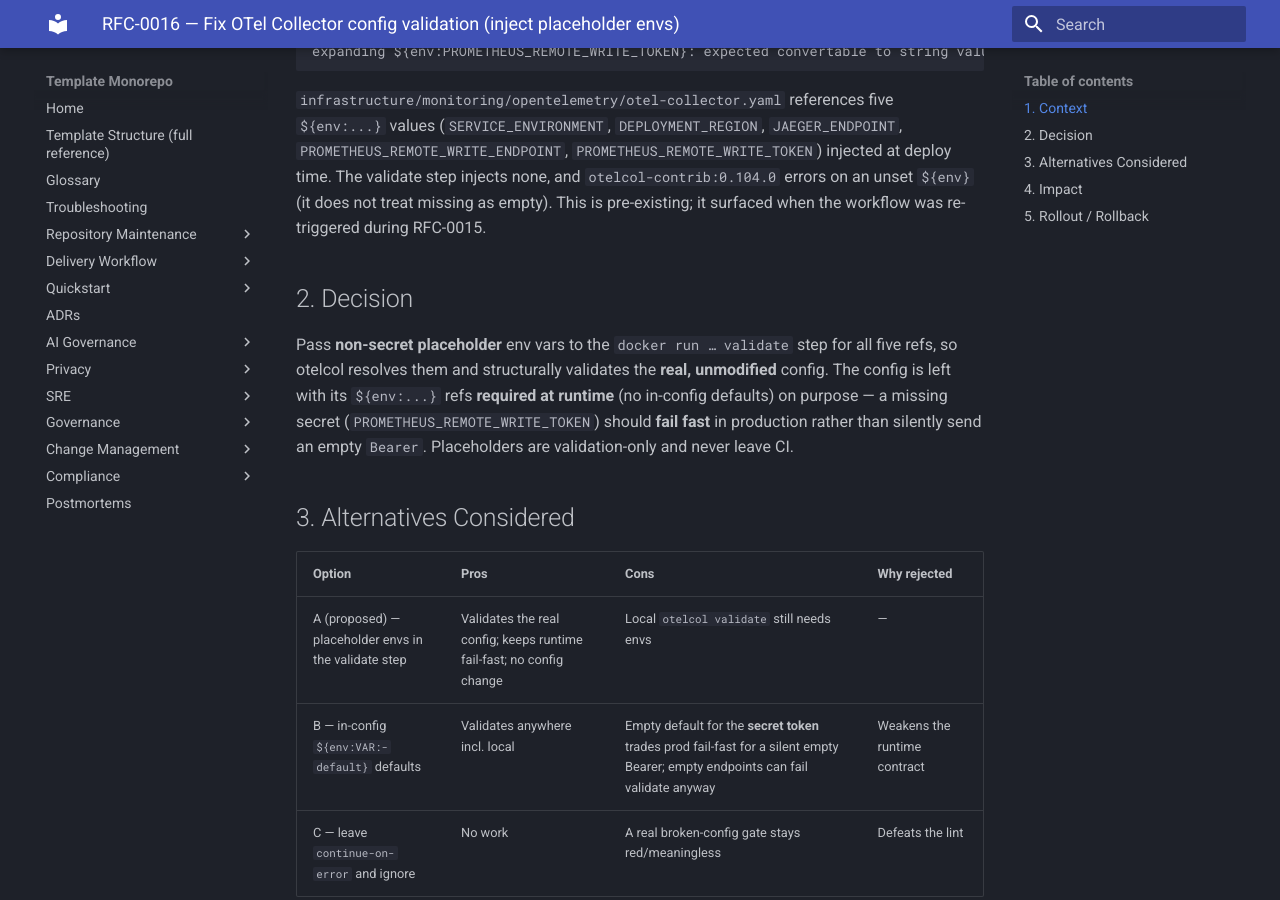
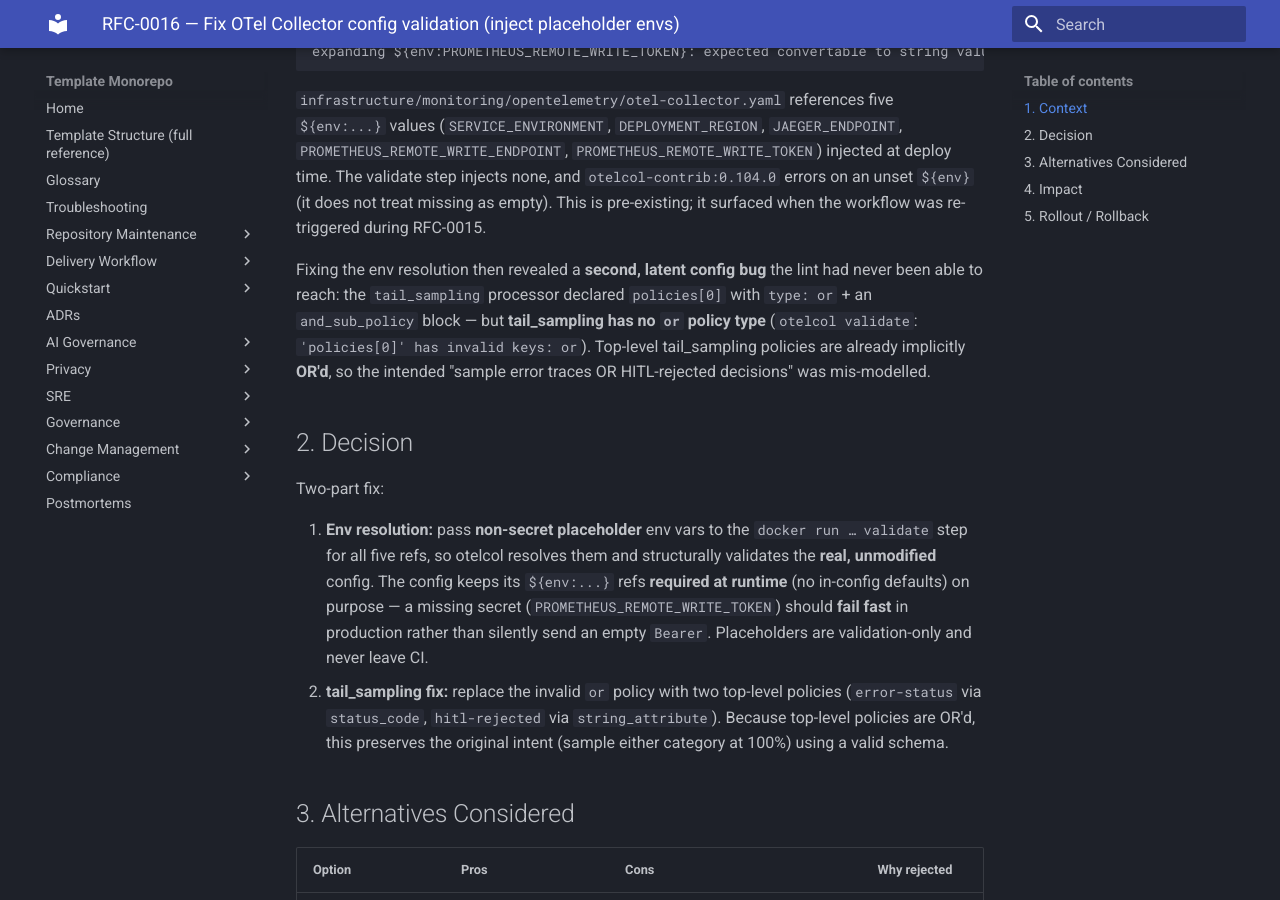
Before and after one commit to valdomirosouza/Repository-Template-v2, an MkDocs documentation site: the page built from docs/change-management/rfc/RFC-0016-otel-collector-validate-env.md, in a window 1280 px wide and 900 px high, scrolled down 470 px. Built offline with MkDocs 1.6.1 and Material for MkDocs 9.7.7, drawn with Linux system fonts in a browser that asks for light colours.

Commit message:
fix(observability): correct invalid tail_sampling `or` policy in otel-collector.yaml
Fixing the env resolution let otelcol validate reach a latent bug: tail_sampling
policies[0] used `type: or` (no such policy type → 'policies[0]' has invalid keys: or).
Top-level tail_sampling policies are implicitly OR'd, so replace the bogus `or`
wrapper with two top-level policies (error-status, hitl-rejected) — preserving the
"sample errors OR HITL-rejected at 100%" intent with a valid schema.

Refs: #122, RFC-0016
Co-Authored-By: Claude Opus 4.8 (1M context) <noreply@anthropic.com>

```diff
--- a/docs/change-management/rfc/RFC-0016-otel-collector-validate-env.md
+++ b/docs/change-management/rfc/RFC-0016-otel-collector-validate-env.md
@@ -24,13 +24,26 @@ expanding ${env:PROMETHEUS_REMOTE_WRITE_TOKEN}: expected convertable to string v
 `otelcol-contrib:0.104.0` errors on an unset `${env}` (it does not treat missing as empty). This
 is pre-existing; it surfaced when the workflow was re-triggered during RFC-0015.
 
+Fixing the env resolution then revealed a **second, latent config bug** the lint had never been
+able to reach: the `tail_sampling` processor declared `policies[0]` with `type: or` + an
+`and_sub_policy` block — but **tail_sampling has no `or` policy type** (`otelcol validate`:
+`'policies[0]' has invalid keys: or`). Top-level tail_sampling policies are already implicitly
+**OR'd**, so the intended "sample error traces OR HITL-rejected decisions" was mis-modelled.
+
 ## 2. Decision
 
-Pass **non-secret placeholder** env vars to the `docker run … validate` step for all five refs, so
-otelcol resolves them and structurally validates the **real, unmodified** config. The config is
-left with its `${env:...}` refs **required at runtime** (no in-config defaults) on purpose — a
-missing secret (`PROMETHEUS_REMOTE_WRITE_TOKEN`) should **fail fast** in production rather than
-silently send an empty `Bearer`. Placeholders are validation-only and never leave CI.
+Two-part fix:
+
+1. **Env resolution:** pass **non-secret placeholder** env vars to the `docker run … validate`
+   step for all five refs, so otelcol resolves them and structurally validates the **real,
+   unmodified** config. The config keeps its `${env:...}` refs **required at runtime** (no
+   in-config defaults) on purpose — a missing secret (`PROMETHEUS_REMOTE_WRITE_TOKEN`) should
+   **fail fast** in production rather than silently send an empty `Bearer`. Placeholders are
+   validation-only and never leave CI.
+2. **tail_sampling fix:** replace the invalid `or` policy with two top-level policies
+   (`error-status` via `status_code`, `hitl-rejected` via `string_attribute`). Because top-level
+   policies are OR'd, this preserves the original intent (sample either category at 100%) using a
+   valid schema.
 
 ## 3. Alternatives Considered
 
```
Also changed, not shown: 1 other file.
